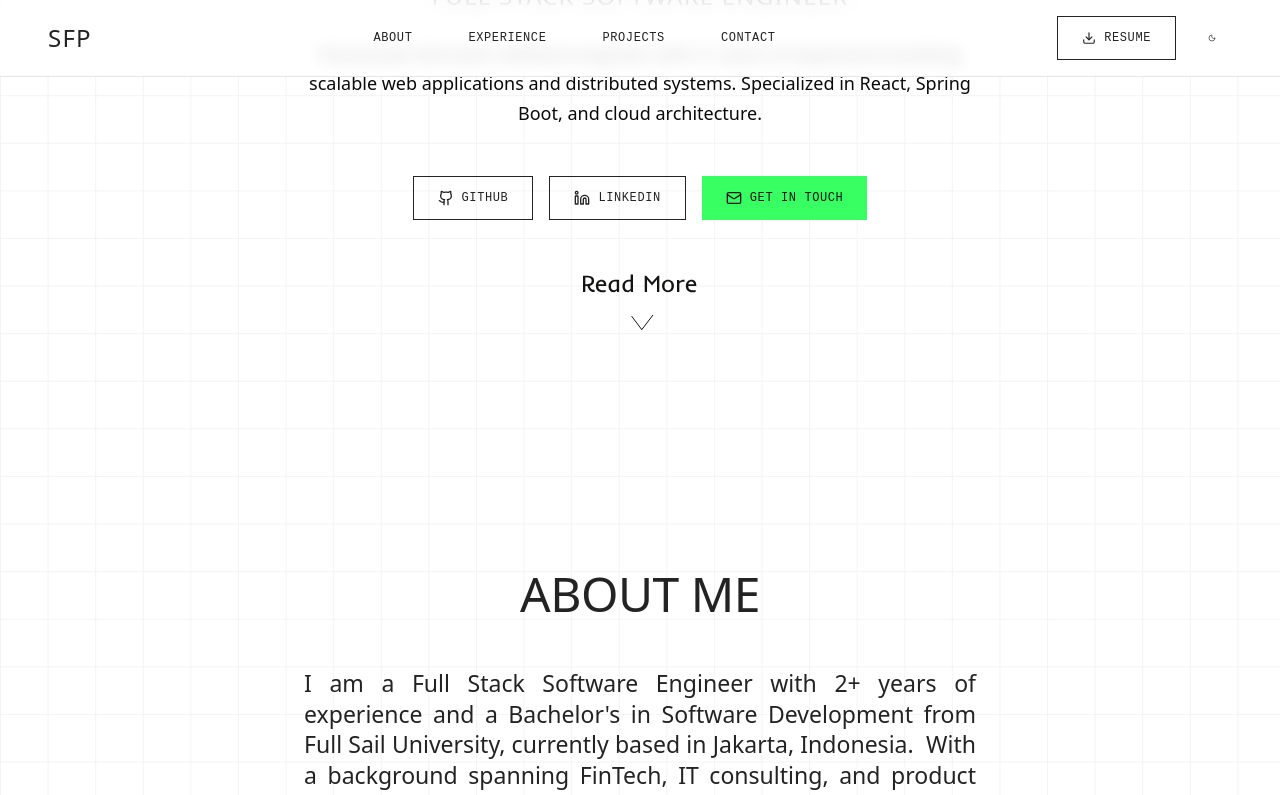
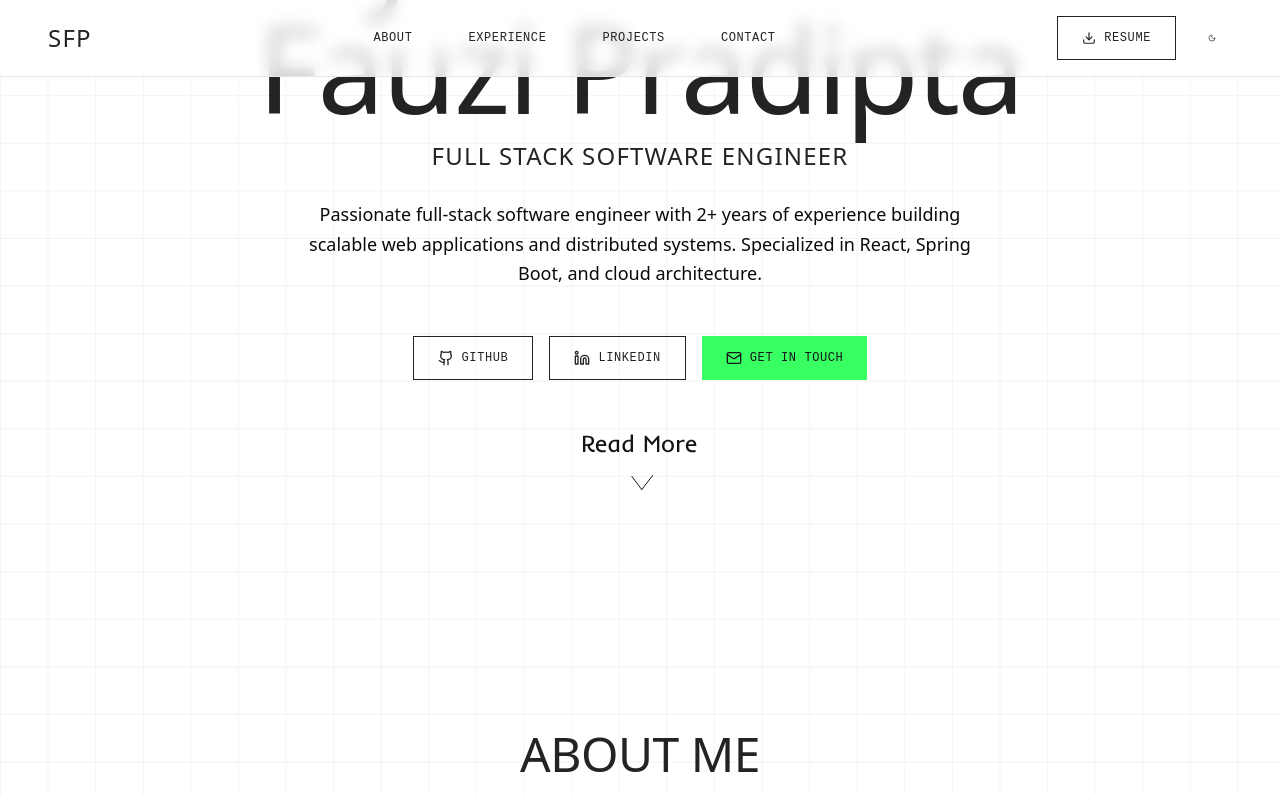
Before and after one commit to fauzipradipta/portofolio, a Next.js app: page / in a window 1280 px wide. Shown: the top 795 px of the page. Built offline with nearby package versions, Linux system fonts and the light colour scheme.

Commit message:
working fix css

```diff
--- a/src/app/globals.css
+++ b/src/app/globals.css
@@ -517,7 +517,8 @@ code {
   }
 
   .hero-section{
-    padding-top: 384rem;
+    margin-top:41.5%;
+    min-height: calc(100vh - 80px);
   }
 }
 
--- a/src/app/index.css
+++ b/src/app/index.css
@@ -299,8 +299,8 @@ code {
   }
 }
 
-@media (min-width: 1200px) {
+/* @media (min-width: 1200px) {
   .container {
     padding: 0 48px;
   }
-}
+} */
```
